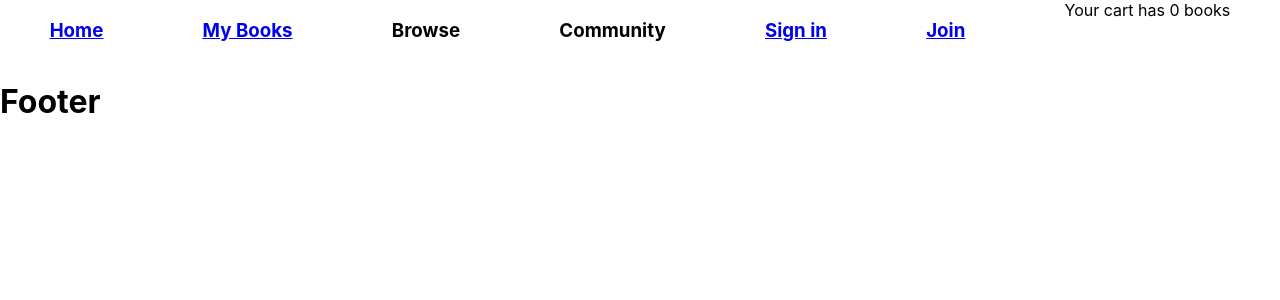
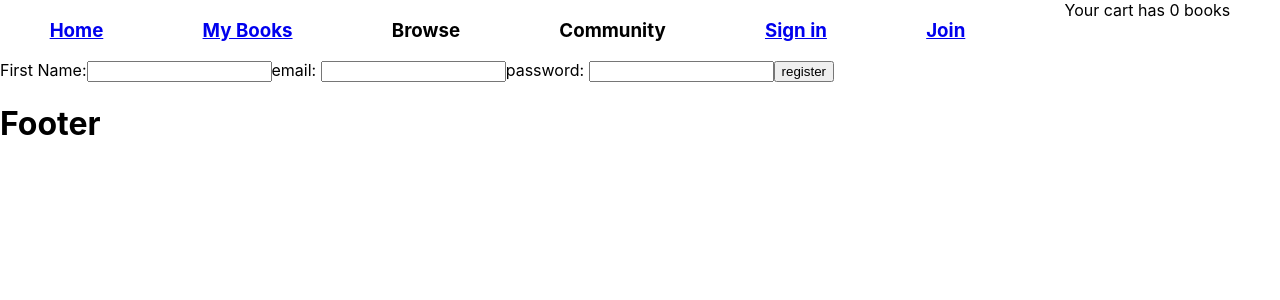
Before and after one commit to iansear/BookBarn-react, a React (Create React App) app in the folder client/: page /join in a window 1280 px wide. Shown: the top 300 px of the page. Built offline with nearby package versions, Linux system fonts and the light colour scheme.

Commit message:
join is fixed

```diff
--- a/client/src/components/Register.js
+++ b/client/src/components/Register.js
@@ -1,19 +1,35 @@
 import React from 'react'
 import { connect } from 'react-redux';
+import {useState} from 'react'
+const Register =(props) => {
 
-const Register =() => {
+  const [user, setUser] = useState({})
+
+  const handleChange =(e) => {
+    setUser({
+      ...user,
+    [e.target.name]: e.target.value
+    })
+  }
+
   return(
     <div>
-      <form>
+
         <label>First Name:</label>
-        <input type="text" onChange={handleChange} name="First Name"/>
+        <input type="text" onChange={handleChange} name="name" />
         <label>email: </label>
         <input type="text" onChange={handleChange} name="email"/>
         <label>password: </label>
         <input type="text" onChange={handleChange} name="password"/>
-      </form>
+        <button onClick={()=>props.onRegisterUser(user)}> register </button>
     </div>
   )
 }
 
-export default connect(mapPropsToState)(Register)
+const mapDispatchToProps = (dispatch) => {
+  return {
+    onRegisterUser: (registeredUser) => dispatch({type: 'REGISTER_USER', value: registeredUser})
+  }
+}
+
+export default connect(null,mapDispatchToProps)(Register)
--- a/client/src/index.js
+++ b/client/src/index.js
@@ -6,6 +6,7 @@ import * as serviceWorker from './serviceWorker';
 import { BrowserRouter, Route, Switch } from 'react-router-dom'
 import BaseLayout from './components/BaseLayout';
 import BookDetails from './components/BookDetails';
+import Register from './components/Register'
 import UpdateBook from './components/UpdateBook';
 import {createStore} from 'redux'
 import { Provider } from 'react-redux'
@@ -21,6 +22,7 @@ ReactDOM.render(
             <Route exact path = "/"  component = {Books} />
             <Route path="/bookdetails/:bookID" component = {BookDetails} />
             <Route path="/updatebook/:bookID" component = {UpdateBook} />
+            <Route path="/join" component={Register} />
         </Switch>
         </BaseLayout>
     </BrowserRouter>
--- a/client/src/store/reducer.js
+++ b/client/src/store/reducer.js
@@ -1,6 +1,6 @@
 const initialState = {
   cart: [],
-  username: ''
+  users: []
 }
 
 const reducer = (state=initialState, action) => {
@@ -10,6 +10,13 @@ const reducer = (state=initialState, action) => {
       cart: state.cart.concat(action.book)
     }
   }
+  if(action.type === 'REGISTER_USER'){
+    console.log(state.users)
+    return {
+      ...state,
+      users: state.users.concat(action.value)
+    }
+  }
   return state;
 }
 
```
